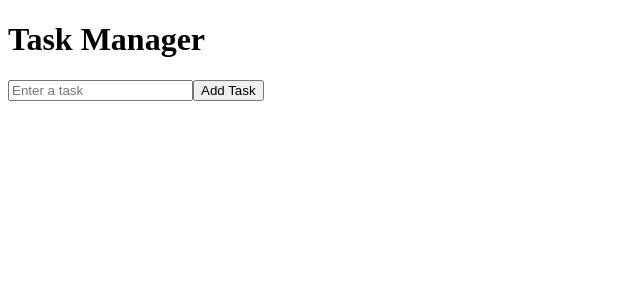
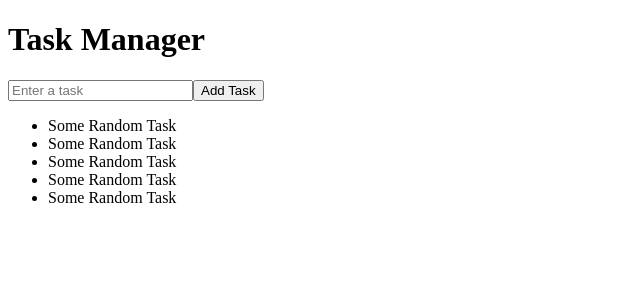
Before and after one commit to prateekmathur1991/react-list, a React (Vite) app: page / in a window 1280 px wide. Shown: the top 300 px of the page, without its empty margins (0-640 px from the left). Built offline with nearby package versions, Linux system fonts and the light colour scheme.

Commit message:
Building the todo list manager continues

```diff
--- a/src/App.jsx
+++ b/src/App.jsx
@@ -7,6 +7,13 @@ export default function App() {
             <h1>Task Manager</h1>
             <input type="text" placeholder="Enter a task" />
             <button>Add Task</button>
+            <ul>
+                <li>Some Random Task</li>
+                <li>Some Random Task</li>
+                <li>Some Random Task</li>
+                <li>Some Random Task</li>
+                <li>Some Random Task</li>
+            </ul>
         </>
     );
 }
```
